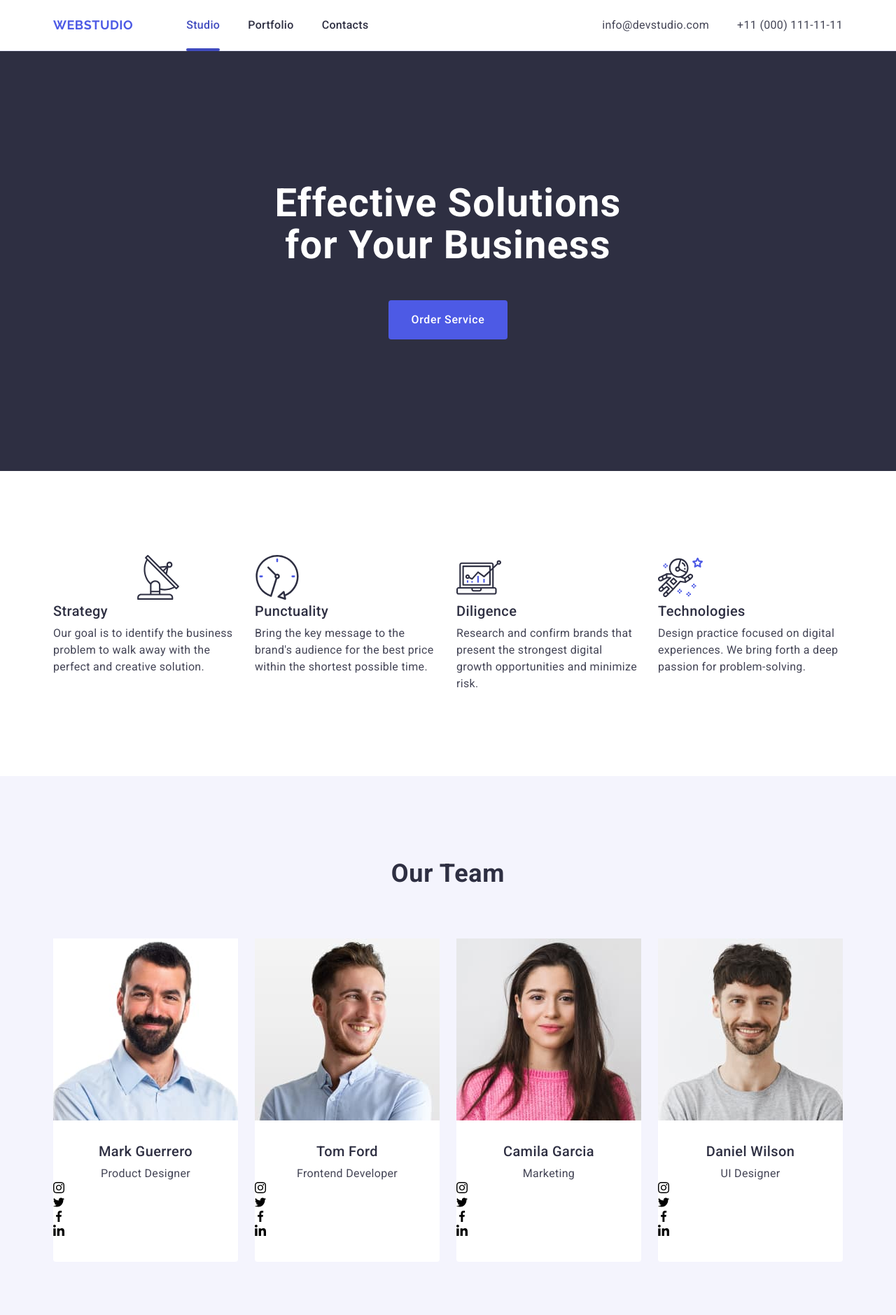
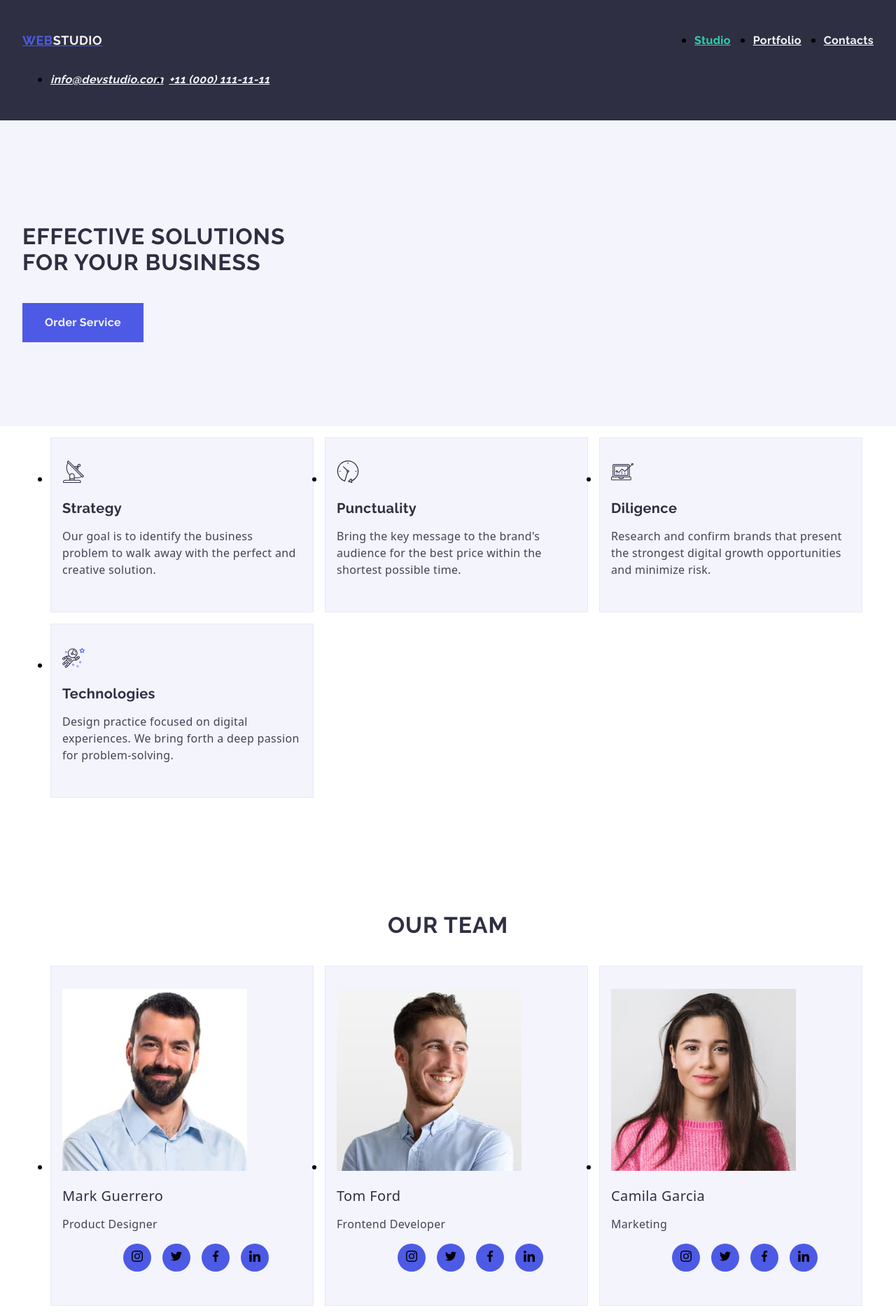
Before and after one commit to Olivia-707/goit-markup-hw-04, a plain HTML site: page index.html in a window 1280 px wide. Shown: the top 1879 px of the page at 70% size. Drawn offline with nearby package versions, Linux system fonts and the light colour scheme.

Commit message:
Fix styles.css

```diff
--- a/css/styles.css
+++ b/css/styles.css
@@ -1,203 +1,161 @@
-h1,
-h2,
-h3,
-h4,
-h5,
-h6,
-p {
-  margin: 0;
-  padding: 0;
-}
-
-ul,
-ol {
-  margin: 0;
-  padding: 0;
-  list-style-type: none;
-}
-
-a {
-  text-decoration: none;
-  font-style: normal;
-  color: currentColor;
-}
-
-img {
-  display: block;
-}
-
-address {
-  font-style: normal;
-  margin-left: auto;
-}
-
-body {
-  font-family: 'Roboto', sans-serif;
-  color: #434455;
-  background-color: #ffffff;
+.header {
+  padding: 30px 0;
+  background-color: #2e2f42;
 }
 
 .container {
-  max-width: 1158px;
-  padding-left: 15px;
-  padding-right: 15px;
-  margin-left: auto;
-  margin-right: auto;
+  width: 100%;
+  max-width: 1280px;
+  margin: 0 auto;
+  padding: 0 32px;
 }
 
+.header-nav {
+  display: flex;
+  justify-content: space-between;
+  align-items: center;
+}
 
 .logo-web {
-  font-family: 'Raleway', sans-serif;
+  font-family: "Raleway", sans-serif;
   font-weight: 700;
   font-size: 18px;
   line-height: 1.17;
   letter-spacing: 0.03em;
   text-transform: uppercase;
   color: #4d5ae5;
-  margin-right: 76px;
+  display: inline-block;
 }
 
 .logo-studio {
-  color: 2e2f42;
+  color: #f4f4fd;
 }
 
-.section {
-  padding-top: 120px;
-  padding-bottom: 120px;
+.header-list {
+  display: flex;
+  gap: 32px;
 }
 
-/* header */
-
-.header {
-  border-bottom: 1px solid #e7e9fc;
-  box-shadow: 0 1px 6px 0 rgba(46, 47, 66, 0.08), 0 1px 1px 0 rgba(46, 47, 66, 0.16), 0 2px 1px 0 rgba(46, 47, 66, 0.08);
-}
-
-.header .container {
-  display: flex;
-  align-items: center;
-}
-
-.header-nav {
-  display: flex;
-  align-items: center;
-}
-
-.header-menu-list {
-  display: flex;
-  gap: 40px;
-}
-
-.header-menu-link {
-  display: inline-block;
-  padding: 24px 0;
+.header-link {
+  font-family: "Raleway", sans-serif;
   font-weight: 500;
   font-size: 16px;
   line-height: 1.5;
   letter-spacing: 0.02em;
-  color: #2e2f42;
-
-  transition: color 250ms cubic-bezier(0.4, 0, 0.2, 1);
+  color: #f4f4fd;
+  transition-property: color;
+  transition-duration: 250ms;
+  transition-timing-function: cubic-bezier(0.4, 0, 0.2, 1);
 }
 
-.header-menu-link.current {
-  position: relative;
+.header-link:hover,
+.header-link:focus {
+  color: #31d0aa;
 }
 
-.header-menu-link.current::after {
-  content: "";
-
-  position: absolute;
-  left: 0;
-  bottom: -1px;
-
-  width: 100%;
-  height: 4px;
-  border-radius: 2px;
-
-  background-color: #404bbf;
+.current-page {
+  color: #31d0aa;
 }
 
-.header-address-list {
+.address {
   display: flex;
-  gap: 40px;
+  align-items: center;
+  gap: 8px;
+  margin-left: auto;
 }
 
-.header-address-link {
+.address-link {
+  font-family: "Raleway", sans-serif;
+  font-weight: 500;
   font-size: 16px;
   line-height: 1.5;
   letter-spacing: 0.02em;
-  color: #434455;
-  transition: color 250ms cubic-bezier(0.4, 0, 0.2, 1);
+  color: #f4f4fd;
+  transition-property: color;
+  transition-duration: 250ms;
+  transition-timing-function: cubic-bezier(0.4, 0, 0.2, 1);
 }
 
-.header-menu-link:hover,
-.header-menu-link:focus,
-.header-address-link:hover,
-.header-address-link:focus,
-.header-menu-link.current {
-  color: #404bbf;
+.address-link:hover,
+.address-link:focus {
+  color: #31d0aa;
 }
 
-/* hero */
 
-.hero {
-  background-color: #2e2f42;
-  padding-top: 188px;
-  padding-bottom: 188px;
-}
-
-.hero .container {
-  display: flex;
-  flex-direction: column;
-  align-items: center;
-  justify-content: center;
+.section.hero {
+  padding-top: 120px;
+  padding-bottom: 120px;
+  background-color: #f4f4fd;
 }
 
 .hero-title {
+  font-family: "Raleway", sans-serif;
   font-weight: 700;
-  font-size: 56px;
-  line-height: 1.07;
-  letter-spacing: 0.02em;
-  text-align: center;
-  color: #ffffff;
-  margin-bottom: 48px;
-  max-width: 496px;
+  font-size: 32px;
+  line-height: 1.17;
+  letter-spacing: 0.03em;
+  color: #2e2f42;
+  text-transform: uppercase;
+  margin-bottom: 40px;
 }
 
 .hero-order-button {
+  background-color: #4d5ae5;
+  font-family: "Raleway", sans-serif;
   font-weight: 500;
   font-size: 16px;
   line-height: 1.5;
-  letter-spacing: 0.04em;
-  color: #ffffff;
-  background-color: #4d5ae5;
-  border-radius: 4px;
+  letter-spacing: 0.02em;
+  color: #f4f4fd;
   padding: 16px 32px;
-  min-width: 169px;
+  border: none;
+  transition-property: background-color;
+  transition-duration: 250ms;
+  transition-timing-function: cubic-bezier(0.4, 0, 0.2, 1);
   cursor: pointer;
-  border: none;
 }
 
 .hero-order-button:hover,
 .hero-order-button:focus {
-  color: #ffffff;
-  background-color: #404bbf;
+  background-color: #31d0aa;
 }
 
-/* features */
+.visually-hidden {
+  position: absolute;
+  width: 1px;
+  height: 1px;
+  margin: -1px;
+  padding: 0;
+  overflow: hidden;
+  clip: rect(0, 0, 0, 0);
+  border: 0;
+}
 
 .features-list {
   display: flex;
-  gap: 24px;
+  flex-wrap: wrap;
+  gap: 16px;
 }
 
 .features-list-item {
-  background-color: #ffffff;
-  width: calc((100% - 3 * 24px) / 4);
+  background-color: #f4f4fd;
+  padding: 32px 16px;
+  border: 1px solid #e7e9fc;
+  flex-basis: calc((100% - 48px) / 3);
+}
+
+.feature-list-item-icon {
+  margin-bottom: 16px;
+}
+
+.feature-icon {
+  width: 32px;
+  height: 32px;
+  fill: #4d5ae5;
 }
 
 .features-list-title {
+  font-family: "Raleway", sans-serif;
   font-weight: 500;
   font-size: 20px;
   line-height: 1.2;
@@ -207,50 +165,43 @@ body {
 }
 
 .features-list-text {
-  font-size: 16px;
   line-height: 1.5;
   letter-spacing: 0.02em;
   color: #434455;
 }
 
-/* team */
-
 .team {
-  background-color: #f4f4fd;
   padding-top: 120px;
   padding-bottom: 120px;
 }
 
-.team-title {
+.section-title {
+  font-family: "Raleway", sans-serif;
   font-weight: 700;
-  font-size: 36px;
-  line-height: 1.11;
-  letter-spacing: 0.02em;
+  font-size: 32px;
+  line-height: 1.17;
+  letter-spacing: 0.03em;
+  color: #2e2f42;
+  text-transform: uppercase;
+  margin-bottom: 40px;
   text-align: center;
-  color: #2e2f42;
-  text-transform: capitalize;
-  margin-bottom: 72px;
 }
 
 .team-list {
   display: flex;
-  gap: 24px;
-  justify-content: space-between;
+  flex-wrap: wrap;
+  gap: 16px;
 }
 
 .team-list-item {
-  background-color: #ffffff;
-  width: calc((100% - 3 * 24px) / 4);
-  border-radius: 0px 0px 4px 4px;
-}
-
-.team-list-img {
-  max-width: 100%;
-  object-fit: cover;
+  background-color: #f4f4fd;
+  padding: 32px 16px;
+  border: 1px solid #e7e9fc;
+  flex-basis: calc((100% - 48px) / 3);
 }
 
 .team-list-wrap {
-  padding: 32px 0;
+  margin-bottom: 16px;
 }
 
 .team-list-title {
@@ -258,59 +209,95 @@ body {
   font-size: 20px;
   line-height: 1.2;
   letter-spacing: 0.02em;
-  text-align: center;
   color: #2e2f42;
   margin-bottom: 8px;
 }
 
 .team-list-text {
-  font-size: 16px;
   line-height: 1.5;
   letter-spacing: 0.02em;
-  text-align: center;
   color: #434455;
 }
 
-/* product */
+.social-links-list {
+  display: flex;
+  gap: 16px;
+  justify-content: center;
+}
 
-.product-title {
-  font-weight: 700;
-  font-size: 36px;
-  line-height: 1.11;
-  letter-spacing: 0.02em;
-  text-align: center;
-  color: #2e2f42;
-  text-transform: capitalize;
-  margin-bottom: 72px;
+.social-list-item {
+  background-color: #4d5ae5;
+  width: 40px;
+  height: 40px;
+  border-radius: 50%;
+  display: flex;
+  justify-content: center;
+  align-items: center;
+  transition-property: background-color;
+  transition-duration: 250ms;
+  transition-timing-function: cubic-bezier(0.4, 0, 0.2, 1);
+}
+
+.social-list-item:hover,
+.social-list-item:focus {
+  background-color: #31d0aa;
+}
+
+.icon-si-links {
+  fill: #f4f4fd;
 }
 
 .product-list {
   display: flex;
-  gap: 48px 24px;
   flex-wrap: wrap;
+  gap: 16px;
 }
 
 .product-list-item {
-  width: calc((100% - 48px) / 3);
-  background-color: #ffffff;
-  display: flex;
-  flex-direction: column;
+  background-color: #f4f4fd;
+  border: 1px solid #e7e9fc;
+  flex-basis: calc((100% - 48px) / 3);
+  cursor: pointer;
+  transition-property: box-shadow;
+  transition-duration: 250ms;
+  transition-timing-function: cubic-bezier(0.4, 0, 0.2, 1);
+}
+
+.product-list-item:hover {
+  box-shadow: 0 2px 1px 0 rgba(46, 47, 66, 0.08),
+    0 1px 1px 0 rgba(46, 47, 66, 0.16), 0 1px 6px 0 rgba(46, 47, 66, 0.08);
+}
+
+.portfolio-overlay {
+  position: relative;
+  overflow: hidden;
+}
+
+.overlay-text {
+  position: absolute;
+  background-color: #4d5ae5;
+  top: 0;
+  left: 0;
+  width: 100%;
+  height: 100%;
+  transform: translateY(100%);
+  transition: transform 250ms cubic-bezier(0.4, 0, 0.2, 1);
+  font-size: 16px;
+  line-height: 1.5;
+  letter-spacing: 0.02em;
+  color: #f4f4fd;
+  padding: 40px 32px;
+}
+
+.product-list-item:hover .overlay-text {
+  transform: translateY(0%);
 }
 
 .product-list-wrap {
+  background-color: #fff;
   padding: 32px 16px;
   border: 1px solid #e7e9fc;
   border-top: none;
-  flex-grow: 1;
-  display: flex;
-  flex-direction: column;
-  justify-content: space-between;
-}
-
-.product-list-img {
-  width: 100;
-  height: auto;
-  object-fit: cover;
 }
 
 .product-list-title {
@@ -323,21 +310,25 @@ body {
 }
 
 .product-list-text {
-  font-size: 16px;
   line-height: 1.5;
   letter-spacing: 0.02em;
   color: #434455;
 }
 
-/* footer */
-
 .footer {
-  background-color: #2e2f42;
   padding-top: 100px;
   padding-bottom: 100px;
+  background-color: #2e2f42;
 }
 
-/*
+.footer .container {
+  display: flex;
+  align-items: baseline;
+}
+
+.logo-text {
+  margin-right: 120px;
+}
 
 .footer-logo-web {
   font-family: "Raleway", sans-serif;
@@ -347,45 +338,77 @@ body {
   letter-spacing: 0.03em;
   text-transform: uppercase;
   color: #4d5ae5;
+  display: inline-block;
+  margin-bottom: 16px;
 }
 
 .footer-logo-studio {
-  font-family: "Raleway", sans-serif;
-  font-weight: 700;
-  font-size: 18px;
-  line-height: 1.17;
-  letter-spacing: 0.03em;
   color: #f4f4fd;
+}
+
+.footer-text {
+  max-width: 264px;
+  line-height: 1.5;
+  letter-spacing: 0.02em;
+  color: #f4f4fd;
+}
+
+.footer-soc-text {
+  font-weight: 500;
+  font-size: 16px;
+  line-height: 1.5;
+  letter-spacing: 0.02em;
+  color: #fff;
+  margin-bottom: 16px;
+}
+
+.footer-soc-list {
+  display: flex;
+  gap: 16px;
+  max-width: 208px;
+}
+
+.footer-soc-list-item {
+  background-color: #4d5ae5;
+  width: 40px;
+  height: 40px;
+  border-radius: 50%;
+  display: flex;
+  justify-content: center;
+  align-items: center;
+  transition-property: background-color;
+  transition-duration: 250ms;
+  transition-timing-function: cubic-bezier(0.4, 0, 0.2, 1);
+}
+
+.footer-soc-list-item:hover,
+.footer-soc-list-item:focus {
+  background-color: #31d0aa;
+}
+
+.footer-soc-links {
+  fill: #f4f4fd;
+}
+
+/* COLOR GROUP
+
+.header-link:hover,
+.header-link:focus .current-page,
+.address-link:hover,
+.address-link:focus {
+    color: #31d0aa;
 }
 
 */
 
-.footer-text {
-  font-family: 'Roboto', sans-serif;
-  font-size: 16px;
-  line-height: 1.5;
-  letter-spacing: 0.02em;
-  color: #f4f4fd;
-  max-width: 264px;
+/* BACKGROUND-COLOR GROUP
+
+.hero-order-button:hover,
+.hero-order-button:focus,
+.social-list-item:hover,
+.social-list-item:focus,
+.footer-soc-list-item:hover,
+.footer-soc-list-item:focus {
+    background-color: #31d0aa;
 }
-
-/* Utility Classes */
-
-button {
-  cursor: pointer;
-  box-shadow: none;
-  border: none;
-}
-
-.visually-hidden {
-  position: absolute;
-  width: 1px;
-  height: 1px;
-  margin: -1px;
-  border: 0;
-  padding: 0;
-  white-space: nowrap;
-  clip-path: inset(100%);
-  clip: rect(0 0 0 0);
-  overflow: hidden;
-}
+    */
--- a/index.html
+++ b/index.html
@@ -24,27 +24,28 @@
           <a href="./index.html" class="logo-web"
             >Web<span class="logo-studio">Studio</span></a
           >
-          <ul class="header-menu-list">
-            <li class="header-menu-item">
-              <a class="header-menu-link current" href="./index.html">Studio</a>
+          <ul class="header-list">
+            <li>
+              <a class="header-link current-page" href="./index.html">Studio</a>
             </li>
-            <li class="header-menu-item">
-              <a class="header-menu-link" href="">Portfolio</a>
+            <li>
+              <a class="header-link" href="">Portfolio</a>
             </li>
-            <li class="header-menu-item">
-              <a class="header-menu-link" href="">Contacts</a>
+            <li>
+              <a class="header-link" href="">Contacts</a>
             </li>
           </ul>
         </nav>
-        <address class="header-address">
-          <ul class="header-address-list">
-            <li class="header-address-item">
-              <a class="header-address-link" href="mailto:info@devstudio.com"
+
+        <address>
+          <ul class="address">
+            <li>
+              <a class="address-link" href="mailto:info@devstudio.com"
                 >info@devstudio.com</a
               >
             </li>
-            <li class="header-address-item">
-              <a class="header-address-link" href="tel:+110001111111"
+            <li>
+              <a class="address-link" href="tel:+110001111111"
                 >+11 (000) 111-11-11</a
               >
             </li>
@@ -53,14 +54,17 @@
       </div>
     </header>
     <main>
-      <section class="hero section">
+      <section class="section hero">
         <div class="container">
-          <h1 class="hero-title">Effective Solutions for Your Business</h1>
+          <h1 class="hero-title">
+            Effective Solutions<br />
+            for Your Business
+          </h1>
           <button class="hero-order-button" type="button">Order Service</button>
         </div>
       </section>
 
-      <section class="features section">
+      <section class="section features">
         <div class="container">
           <h2 class="visually-hidden">Features</h2>
           <ul class="features-list">
@@ -116,13 +120,12 @@
         </div>
       </section>
 
-      <section class="team section">
+      <section class="section team">
         <div class="container">
-          <h2 class="team-title">Our Team</h2>
+          <h2 class="section-title">Our Team</h2>
           <ul class="team-list">
             <li class="team-list-item">
               <img
-                class="team-list-img"
                 src="./images/mark-guerrero.jpg"
                 alt="Mark Guerrero - Product Designer"
                 width="264"
@@ -134,7 +137,7 @@
                 <ul class="social-links-list">
                   <li class="social-list-item">
                     <a href="" target="_blank" class="social-links-list-item">
-                      <svg class="ico-soc-links" width="16" height="16">
+                      <svg class="icon-sl-links" width="16" height="16">
                         <use
                           href="./images/icons.svg#icon-instagram"
                           class="social-links"
@@ -144,7 +147,7 @@
                   </li>
                   <li class="social-list-item">
                     <a href="" target="_blank" class="social-links-list-item">
-                      <svg class="ico-soc-links" width="16" height="16">
+                      <svg class="icon-sl-links" width="16" height="16">
                         <use
                           href="./images/icons.svg#icon-twitter"
                           class="social-links"
@@ -154,7 +157,7 @@
                   </li>
                   <li class="social-list-item">
                     <a href="" target="_blank" class="social-links-list-item">
-                      <svg class="ico-soc-links" width="16" height="16">
+                      <svg class="icon-sl-links" width="16" height="16">
                         <use
                           href="./images/icons.svg#icon-facebook"
                           class="social-links"
@@ -164,7 +167,7 @@
                   </li>
                   <li class="social-list-item">
                     <a href="" target="_blank" class="social-links-list-item">
-                      <svg class="ico-soc-links" width="16" height="16">
+                      <svg class="icon-sl-links" width="16" height="16">
                         <use
                           href="./images/icons.svg#icon-linkedin"
                           class="social-links"
@@ -177,7 +180,6 @@
             </li>
             <li class="team-list-item">
               <img
-                class="team-list-img"
                 src="./images/tom-ford.jpg"
                 alt="Tom Ford - Frontend Developer"
                 width="264"
@@ -189,7 +191,7 @@
                 <ul class="social-links-list">
                   <li class="social-list-item">
                     <a href="" target="_blank" class="social-links-list-item">
-                      <svg class="ico-soc-links" width="16" height="16">
+                      <svg class="icon-sl-links" width="16" height="16">
                         <use
                           href="./images/icons.svg#icon-instagram"
                           class="social-links"
@@ -199,7 +201,7 @@
                   </li>
                   <li class="social-list-item">
                     <a href="" target="_blank" class="social-links-list-item">
-                      <svg class="ico-soc-links" width="16" height="16">
+                      <svg class="icon-sl-links" width="16" height="16">
                         <use
                           href="./images/icons.svg#icon-twitter"
                           class="social-links"
@@ -209,7 +211,7 @@
                   </li>
                   <li class="social-list-item">
                     <a href="" target="_blank" class="social-links-list-item">
-                      <svg class="ico-soc-links" width="16" height="16">
+                      <svg class="icon-sl-links" width="16" height="16">
                         <use
                           href="./images/icons.svg#icon-facebook"
                           class="social-links"
@@ -219,7 +221,7 @@
                   </li>
                   <li class="social-list-item">
                     <a href="" target="_blank" class="social-links-list-item">
-                      <svg class="ico-soc-links" width="16" height="16">
+                      <svg class="icon-sl-links" width="16" height="16">
                         <use
                           href="./images/icons.svg#icon-linkedin"
                           class="social-links"
@@ -232,7 +234,6 @@
             </li>
             <li class="team-list-item">
               <img
-                class="team-list-img"
                 src="./images/camila-garcia.jpg"
                 alt="Camila Garcia - Marketing"
                 width="264"
@@ -244,7 +245,7 @@
                 <ul class="social-links-list">
                   <li class="social-list-item">
                     <a href="" target="_blank" class="social-links-list-item">
-                      <svg class="ico-soc-links" width="16" height="16">
+                      <svg class="icon-sl-links" width="16" height="16">
                         <use
                           href="./images/icons.svg#icon-instagram"
                           class="social-links"
@@ -254,7 +255,7 @@
                   </li>
                   <li class="social-list-item">
                     <a href="" target="_blank" class="social-links-list-item">
-                      <svg class="ico-soc-links" width="16" height="16">
+                      <svg class="icon-sl-links" width="16" height="16">
                         <use
                           href="./images/icons.svg#icon-twitter"
                           class="social-links"
@@ -264,7 +265,7 @@
                   </li>
                   <li class="social-list-item">
                     <a href="" target="_blank" class="social-links-list-item">
-                      <svg class="ico-soc-links" width="16" height="16">
+                      <svg class="icon-sl-links" width="16" height="16">
                         <use
                           href="./images/icons.svg#icon-facebook"
                           class="social-links"
@@ -274,7 +275,7 @@
                   </li>
                   <li class="social-list-item">
                     <a href="" target="_blank" class="social-links-list-item">
-                      <svg class="ico-soc-links" width="16" height="16">
+                      <svg class="icon-sl-links" width="16" height="16">
                         <use
                           href="./images/icons.svg#icon-linkedin"
                           class="social-links"
@@ -287,7 +288,6 @@
             </li>
             <li class="team-list-item">
               <img
-                class="team-list-img"
                 src="./images/daniel-wilson.jpg"
                 alt="Daniel Wilson - UI Designer"
                 width="264"
@@ -299,7 +299,7 @@
                 <ul class="social-links-list">
                   <li class="social-list-item">
                     <a href="" target="_blank" class="social-links-list-item">
-                      <svg class="ico-soc-links" width="16" height="16">
+                      <svg class="icon-sl-links" width="16" height="16">
                         <use
                           href="./images/icons.svg#icon-instagram"
                           class="social-links"
@@ -309,7 +309,7 @@
                   </li>
                   <li class="social-list-item">
                     <a href="" target="_blank" class="social-links-list-item">
-                      <svg class="ico-soc-links" width="16" height="16">
+                      <svg class="icon-sl-links" width="16" height="16">
                         <use
                           href="./images/icons.svg#icon-twitter"
                           class="social-links"
@@ -319,7 +319,7 @@
                   </li>
                   <li class="social-list-item">
                     <a href="" target="_blank" class="social-links-list-item">
-                      <svg class="ico-soc-links" width="16" height="16">
+                      <svg class="icon-sl-links" width="16" height="16">
                         <use
                           href="./images/icons.svg#icon-facebook"
                           class="social-links"
@@ -329,7 +329,7 @@
                   </li>
                   <li class="social-list-item">
                     <a href="" target="_blank" class="social-links-list-item">
-                      <svg class="ico-soc-links" width="16" height="16">
+                      <svg class="icon-sl-links" width="16" height="16">
                         <use
                           href="./images/icons.svg#icon-linkedin"
                           class="social-links"
@@ -344,14 +344,13 @@
         </div>
       </section>
 
-      <section class="product section">
+      <section class="section">
         <div class="container">
-          <h2 class="product-title">Our Portfolio</h2>
+          <h2 class="section-title">Our Portfolio</h2>
           <ul class="product-list">
             <li class="product-list-item">
               <div class="portfolio-overlay">
                 <img
-                  class="product-list-img"
                   src="./images/imgone.jpg"
                   alt="BankApp interface"
                   width="360"
@@ -371,7 +370,6 @@
             <li class="product-list-item">
               <div class="portfolio-overlay">
                 <img
-                  class="product-list-img"
                   src="./images/imgtwo.jpg"
                   alt="Phone scans a qr code"
                   width="360"
@@ -391,7 +389,6 @@
             <li class="product-list-item">
               <div class="portfolio-overlay">
                 <img
-                  class="product-list-img"
                   src="./images/imgthree.jpg"
                   alt="Desktop and phone interface design"
                   width="360"
@@ -411,7 +408,6 @@
             <li class="product-list-item">
               <div class="portfolio-overlay">
                 <img
-                  class="product-list-img"
                   src="./images/imgfour.jpg"
                   alt="Taxi driver uses geo app"
                   width="360"
@@ -431,7 +427,6 @@
             <li class="product-list-item">
               <div class="portfolio-overlay">
                 <img
-                  class="product-list-img"
                   src="./images/imgfive.jpg"
                   alt="Phone wallpappers with planets"
                   width="360"
@@ -451,7 +446,6 @@
             <li class="product-list-item">
               <div class="portfolio-overlay">
                 <img
-                  class="product-list-img"
                   src="./images/imgsix.jpg"
                   alt="Girl uses a phone"
                   width="360"
@@ -475,8 +469,9 @@
 
     <footer class="footer">
       <div class="container">
-        <a href="./index.html" class="logo-web"
-          >Web<span class="logo-studio">Studio</span></a
+        <div class="logo-text">
+          <a href="./index.html" class="footer-logo-web"
+            >Web<span class="footer-logo-studio">Studio</span></a
           >
           <p class="footer-text">
             Increase the flow of customers and sales for your business with
@@ -528,6 +523,7 @@
             </li>
           </ul>
         </div>
+      </div>
     </footer>
   </body>
 </html>
```
Lines whose indentation alone changed are shown as unchanged.
